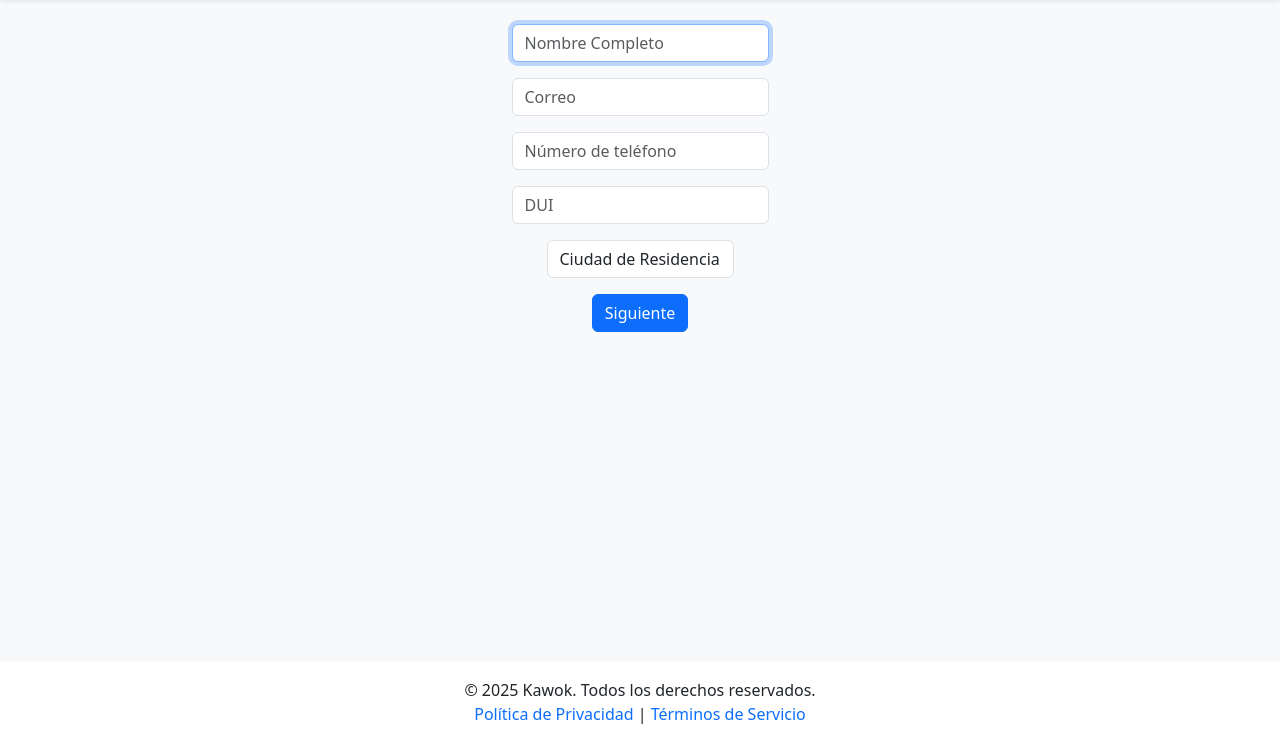
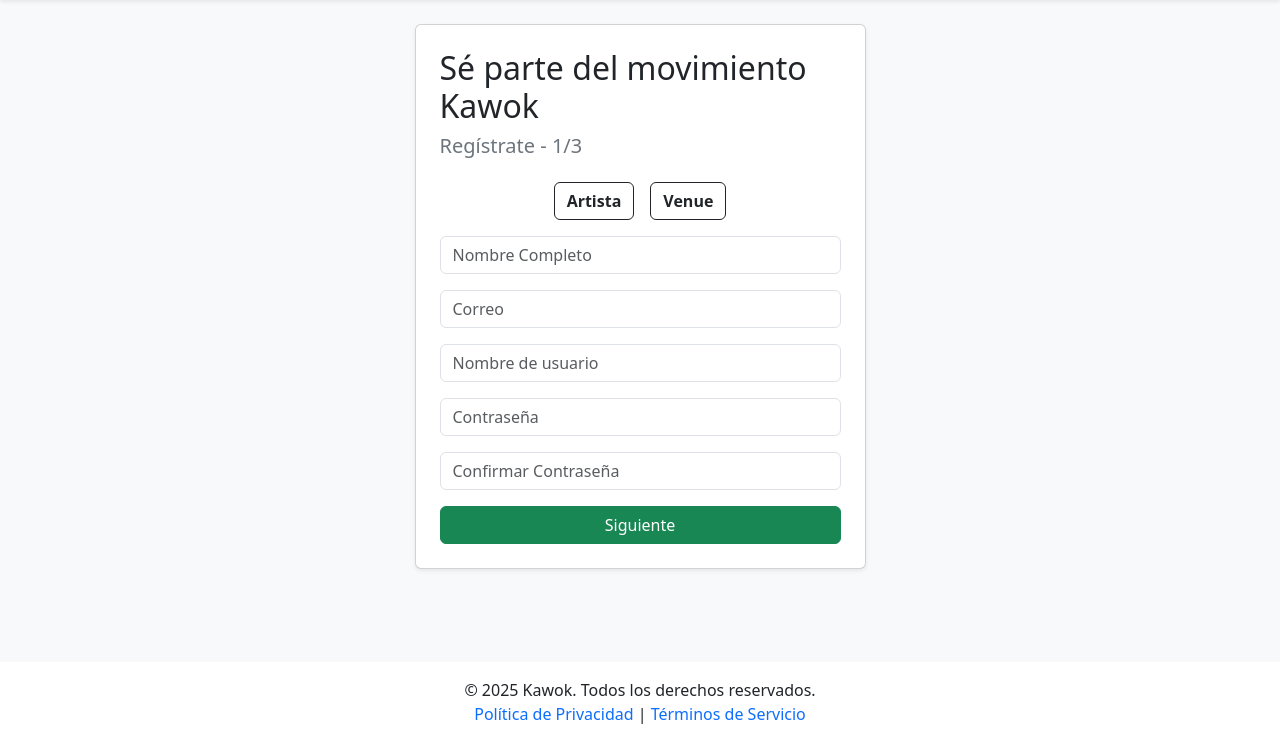
Before and after one commit to FelipeB35/kawok-mvp, a Flask app: page /register in a window 1280 px wide. Shown: the part 58-800 px from the top of the page. Run offline with Flask 3, Linux system fonts and the light colour scheme; some libraries are stand-ins or nearby versions.

Commit message:
Register completo trabajando

```diff
--- a/app.py
+++ b/app.py
@@ -1,9 +1,11 @@
-from cs50 import SQL
 from flask import Flask, flash, redirect, render_template, request, session, jsonify
 from flask_session import Session
 from werkzeug.security import check_password_hash, generate_password_hash
 import psycopg2
 from helpers import apology, login_required, lookup, usd
+import uuid
+from werkzeug.utils import secure_filename
+import os
 
 
 # Configure application
@@ -13,9 +15,29 @@ app.config["SESSION_PERMANENT"] = False
 app.config["SESSION_TYPE"] = "filesystem"
 Session(app)
 
+UPLOAD_FOLDER = 'static/uploads'
+app.config['UPLOAD_FOLDER'] = UPLOAD_FOLDER
+
+if __name__ == "__main__":
+    app.run(debug=True)
+
 # Database connection
+conn = psycopg2.connect(
+    dbname="kawok",
+    user="postgres",
+    password="12345",
+    host="127.0.0.1",
+    port="5432"
+)
 
-#db = SQL("postgresql://postgres:12345@127.0.0.1/kawok_mvp")
+# Create a cursor to execute SQL commands
+cur = conn.cursor()
+
+
+@app.route("/")
+def index():
+    """Show homepage"""
+    return render_template("index.html")
 
 
 @app.route("/login", methods=["GET", "POST"])
@@ -28,23 +50,31 @@ def login():
     # User reached route via POST (as by submitting a form via POST)
     if request.method == "POST":
         # Ensure username was submitted
-        if not request.form.get("username"):
-            return apology("must provide username", 400)
+        user = request.form.get("username")
+        password = request.form.get("password")
+        if not user:
+            return apology("Debes proveer un usuario", 400)
 
         # Ensure password was submitted
-        elif not request.form.get("password"):
-            return apology("must provide password", 400)
+        if not password:
+            return apology("Debes proveer una contraseña", 400)
 
         # Query database for username
-        rows = db.execute(
-            "SELECT * FROM users WHERE username = ?", request.form.get("username")
+        cur.execute(
+            "SELECT * FROM usuarios WHERE usuario = %s", (request.form.get("username"),)
         )
+        rows = cur.fetchall()
 
-        # Ensure username exists and password is correct
+        if rows:
+            print(rows)
+            print(user)
+            print(password)
+        # Ensure user and password is correct
         if len(rows) != 1 or not check_password_hash(
-            rows[0]["hash"], request.form.get("password")
+            rows[0]["contraseña"], password
         ):
-            return apology("invalid username and/or password", 400)
+            return apology("Contraseña o usuario inválidos.", 400)
+
 
         # Remember which user has logged in
         session["user_id"] = rows[0]["id"]
@@ -70,15 +100,189 @@ def logout():
 
 @app.route("/register", methods=["GET", "POST"])
 def register():
+    # In your /register route (after POST)
+    session["register_user_type"] = request.form.get("user_type")
+    user_type = session.get("register_user_type", "artista")
+
     if request.method == "POST":
-        # Save step 1 data to session
-        pass
+        if user_type not in ["artista", "venue"]:
+            return apology("Debes seleccionar un tipo de usuario", 400)
+
+        if not request.form.get("nombre"):
+            return apology("Debes proporcionar un nombre", 400)
+
+        if not request.form.get("usuario"):
+            return apology("Debes proporcionar un nombre de usuario", 400)
+
+        if not request.form.get("correo"):
+            return apology("Debes proporcionar un correo electrónico", 400)
+
+        if not request.form.get("contraseña"):
+            return apology("Debes proporcionar una contraseña", 400)
+
+        if not request.form.get("confirmar"):
+            return apology("Debes proporcionar una confirmación de contraseña", 400)
+        # Check if username or email already exists
+        cur.execute("SELECT * FROM usuarios WHERE usuario = %s OR correo = %s",
+                    (request.form.get("usuario"), request.form.get("correo")))
+        if cur.fetchone():
+            return apology("El nombre de usuario o el correo electrónico ya existen", 400)
+
+        # Validate passwords
+        if request.form.get("contraseña") != request.form.get("confirmar"):
+            return apology("Las contraseñas deben coincidir", 400)
+        # Insert new user into the database
+        session["register_step1"] = {
+        "user_type": request.form.get("user_type"),
+        "nombre": request.form.get("nombre"),
+        "usuario": request.form.get("usuario"),
+        "correo": request.form.get("correo"),
+        "contraseña": request.form.get("contraseña"),
+        "confirmar": request.form.get("confirmar"),
+    }
+
         return redirect("/register2")
-    return render_template("register.html")
+    datos = session.get("register_step1", {})
+    return render_template("register.html", datos=datos, user_type=user_type)
 
 @app.route("/register2", methods=["GET", "POST"])
 def register2():
-    # Ensure step 1 data exists
+    user_type = session.get("register_user_type", "artista")
+    cur.execute("SELECT * FROM ciudades")
+    ciudades = cur.fetchall()
+
+    cur.execute("SELECT * FROM generos")
+    generos = cur.fetchall()
+
     if request.method == "POST":
-        pass
-    return render_template("register2.html")
+        # Validate required fields
+        if not request.form.get("telefono"):
+            return apology("Debes proporcionar un número de teléfono", 400)
+        if not request.form.get("ciudad"):
+            return apology("Debes seleccionar una ciudad", 400)
+
+        if user_type == "artista":
+            if not request.form.get("dui"):
+                return apology("Debes proporcionar un número de DUI", 400)
+            if not request.form.get("nombre_artista"):
+                return apology("Debes proporcionar un nombre artístico", 400)
+            if not request.form.get("id_genero"):
+                return apology("Debes seleccionar un género", 400)
+
+        else:  # user_type == "venue"
+            if not request.form.get("nit"):
+                return apology("Debes proporcionar un NIT", 400)
+            if not request.form.get("nombre_venue"):
+                return apology("Debes proporcionar un nombre de venue", 400)
+            if not request.form.get("direccion"):
+                return apology("Debes proporcionar una dirección del venue", 400)
+
+        if user_type == "artista":
+            session["register_step2"] = {
+                "telefono": request.form.get("telefono"),
+                "ciudad": request.form.get("ciudad"),
+                "dui": request.form.get("dui"),
+                "nombre_artista": request.form.get("nombre_artista"),
+                "genero": request.form.get("genero"),
+            }
+        else:
+            session["register_step2"] = {
+                "telefono": request.form.get("telefono"),
+                "ciudad": request.form.get("ciudad"),
+                "nit": request.form.get("nit"),
+                "nombre_venue": request.form.get("nombre_venue"),
+                "direccion": request.form.get("direccion"),
+            }
+
+
+        return redirect("/register3")
+    datos_usuario = session.get("register_step2", {})
+    return render_template("register2.html", datos_usuario=datos_usuario, user_type=user_type, ciudades=ciudades, generos=generos)
+
+@app.route("/register3", methods=["GET", "POST"])
+def register3():
+    user_type = session.get("register_user_type", "artista")
+    if request.method == "POST":
+        # Validiate required fields
+        if not request.form.get("fee_range"):
+            return apology("Debes proporcionar un rango de fee", 400)
+        if not request.form.get("descripcion"):
+            return apology("Debes proporcionar una descripción", 400)
+        if "image_upload" not in request.files or request.files["image_upload"].filename == "":
+            return apology("Debes proporcionar una foto", 400)
+
+        # Save the uploaded image
+        image = request.files["image_upload"]
+        if image and image.filename != "":
+            ext = os.path.splitext(secure_filename(image.filename))[1]  # obtiene la extensión
+            unique_name = f"{uuid.uuid4().hex}{ext}"
+            image_path = os.path.join(app.config['UPLOAD_FOLDER'], unique_name)
+            image.save(image_path)
+            image_db_path = f"uploads/{unique_name}"
+        else:
+            image_db_path = None
+
+        if user_type == "artista":
+            session["register_step3"] = {
+                "fee_range": request.form.get("fee_range"),
+                "descripcion": request.form.get("descripcion"),
+                "image_upload": image_db_path,
+            }
+        else:  # user_type == "venue"
+            session["register_step3"] = {
+                "fee_range": request.form.get("fee_range"),
+                "descripcion": request.form.get("descripcion"),
+                "image_upload": image_db_path,
+            }
+
+        # Insert user into the database y obtener el id generado
+        cur.execute(
+            "INSERT INTO USUARIOS (nombre, usuario, contraseña, correo, telefono, id_ciudad) VALUES (%s, %s, %s, %s, %s, %s) RETURNING id",
+            (
+                session["register_step1"]["nombre"],
+                session["register_step1"]["usuario"],
+                generate_password_hash(session["register_step1"]["contraseña"]),
+                session["register_step1"]["correo"],
+                session["register_step2"]["telefono"],
+                session["register_step2"]["ciudad"]
+            )
+        )
+        user_id = cur.fetchone()[0]
+
+        user_type = session.get("register_user_type", "artista")
+
+        if user_type == "artista":
+            cur.execute(
+                "INSERT INTO artists (nombre_artista, id_usuario, id_genero, fee_max, descripcion_artista, imagen_artista, dui)"
+                " VALUES (%s, %s, %s, %s, %s, %s, %s)",
+                (
+                    session["register_step2"]["nombre_artista"],
+                    user_id,
+                    session["register_step2"]["id_genero"],
+                    session["register_step3"]["fee_range"],
+                    session["register_step3"]["descripcion"],
+                    session["register_step3"]["image_upload"],
+                    session["register_step2"]["dui"]
+                )
+            )
+        else:  # user_type == "venue"
+            cur.execute(
+                "INSERT INTO venues (nombre_venue, nit, direccion, pago_max, id_usuario, descripcion_venue, imagen_venue)"
+                " VALUES (%s, %s, %s, %s, %s, %s, %s)",
+                (
+                    session["register_step2"]["nombre_venue"],
+                    session["register_step2"]["nit"],
+                    session["register_step2"]["direccion"],
+                    session["register_step3"]["fee_range"],
+                    user_id,
+                    session["register_step3"]["descripcion"],
+                    session["register_step3"]["image_upload"]
+                )
+            )
+        conn.commit()
+        # Clear the session data after successful registration
+        session.clear()
+
+        return redirect("/login")
+    datos_usuario = session.get("register_step3", {})
+    return render_template("register3.html", user_type=user_type, datos_usuario=datos_usuario)
--- /dev/null
+++ b/templates/home.html
@@ -0,0 +1,5 @@
+{% extends "layout.html" %}
+
+{% block title %}
+    Bienvenido al movimiento Kawok
+{% endblock %}
--- a/templates/layout.html
+++ b/templates/layout.html
@@ -58,12 +58,11 @@
         </div>
     </nav>
 
-<div class="container mt-4">
-    {% block content %}{% endblock %}
-</div>
+    <div class="container mt-4">
+        {% block content %}{% endblock %}
+    </div>
 
-    <!-- Bootstrap JS Bundle -->
-    <script src="https://cdn.jsdelivr.net/npm/bootstrap@5.3.3/dist/js/bootstrap.bundle.min.js"></script>
+
 
     <footer class="bg-white text-center py-3 mt-4">
     <p class="mb-0">© 2025 Kawok. Todos los derechos reservados.</p>
@@ -72,6 +71,8 @@
         <a href="/terms" class="text-decoration-none">Términos de Servicio</a>
     </p>
     </footer>
+        <!-- Bootstrap JS Bundle -->
+    <script src="https://cdn.jsdelivr.net/npm/bootstrap@5.3.3/dist/js/bootstrap.bundle.min.js"></script>
 </body>
 
 </html>
--- a/templates/register.html
+++ b/templates/register.html
@@ -1,34 +1,53 @@
 {% extends "layout.html" %}
+{% block title %}Registro - Paso 1{% endblock %}
+{% block content %}
+<div class="row justify-content-center">
+    <div class="col-md-6 col-lg-5">
+        <div class="card shadow-sm p-4">
+            <h2 class="mb-2">Sé parte del movimiento Kawok</h2>
+            <h5 class="mb-4 text-secondary">Regístrate - 1/3</h5>
+                            <form method="POST" autocomplete="off">
+                <div class="mb-3 d-flex justify-content-center align-items-center gap-3">
+                    <input type="radio" class="btn-check" name="user_type" value="artista" id="artista"
+                        {% if datos.get('user_type') == 'artista' %}checked{% endif %}>
+                    <label class="btn btn-outline-dark fw-semibold"for="artista">Artista</label>
 
-{% block title %}
-    Registro - 1/2
-{% endblock %}
-
-{% block content %}
-<form action="/register" method="post" class="mx-auto">
-    <div class="mb-3">
-        <input autocomplete="off" autofocus class="form-control mx-auto w-auto" name="full_name" placeholder="Nombre Completo" type="text" required>
+                    <input type="radio" class="btn-check" name="user_type" value="venue" id="venue"
+                        {% if datos.get('user_type') == 'venue' %}checked{% endif %}>
+                    <label class="btn btn-outline-dark fw-semibold"for="venue">Venue</label>
                 </div>
                 <div class="mb-3">
-        <input class="form-control mx-auto w-auto" name="email" placeholder="Correo" type="email" required>
+                    <input type="text" name="nombre" class="form-control" placeholder="Nombre Completo"
+                    value="{{ datos.get('nombre', '') }}" required>
                 </div>
                 <div class="mb-3">
-        <input class="form-control mx-auto w-auto" name="phone" placeholder="Número de teléfono" type="text" required>
+                    <input type="email" name="correo" class="form-control" placeholder="Correo"
+                    value="{{ datos.get('correo', '') }}" required>
                 </div>
                 <div class="mb-3">
-        <input class="form-control mx-auto w-auto" name="dui" placeholder="DUI" type="text" required>
+                    <input type="text" name="usuario" class="form-control" placeholder="Nombre de usuario"
+                    value="{{ datos.get('usuario', '') }}" required>
                 </div>
                 <div class="mb-3">
-        <select class="form-control mx-auto w-auto" name="city" required>
-            <option value="" disabled selected>Ciudad de Residencia</option>
-            <option value="San Salvador">San Salvador</option>
-            <option value="Santa Ana">Santa Ana</option>
-            <option value="San Miguel">San Miguel</option>
-            <!-- Add more cities as needed -->
-        </select>
+                    <input type="password" name="contraseña" class="form-control" placeholder="Contraseña"
+                    value="{{ datos.get('contraseña', '') }}" required>
                 </div>
-    <div class="d-flex justify-content-center">
-    <button class="btn btn-primary" type="submit">Siguiente</button>
+                <div class="mb-3">
+                    <input type="password" name="confirmar" class="form-control" placeholder="Confirmar Contraseña"
+                    value="{{ datos.get('confirmar', '') }}" required>
                 </div>
+                <button class="btn btn-success w-100" type="submit">Siguiente</button>
             </form>
+            {% with messages = get_flashed_messages() %}
+            {% if messages %}
+                <div class="alert alert-danger mt-3" role="alert">
+                    {% for message in messages %}
+                        {{ message }}<br>
+                    {% endfor %}
+                </div>
+            {% endif %}
+            {% endwith %}
+        </div>
+    </div>
+</div>
 {% endblock %}
```
Also changed, not shown: templates/index.html (added, +16 -0 lines), templates/register2.html (+35 -37 lines), templates/register3.html (added, +54 -0 lines), static/uploads/f352d521a7ee47f986c184b0bd6a1f1e.png (added), 3 other files. Lines whose indentation alone changed are shown as unchanged.
